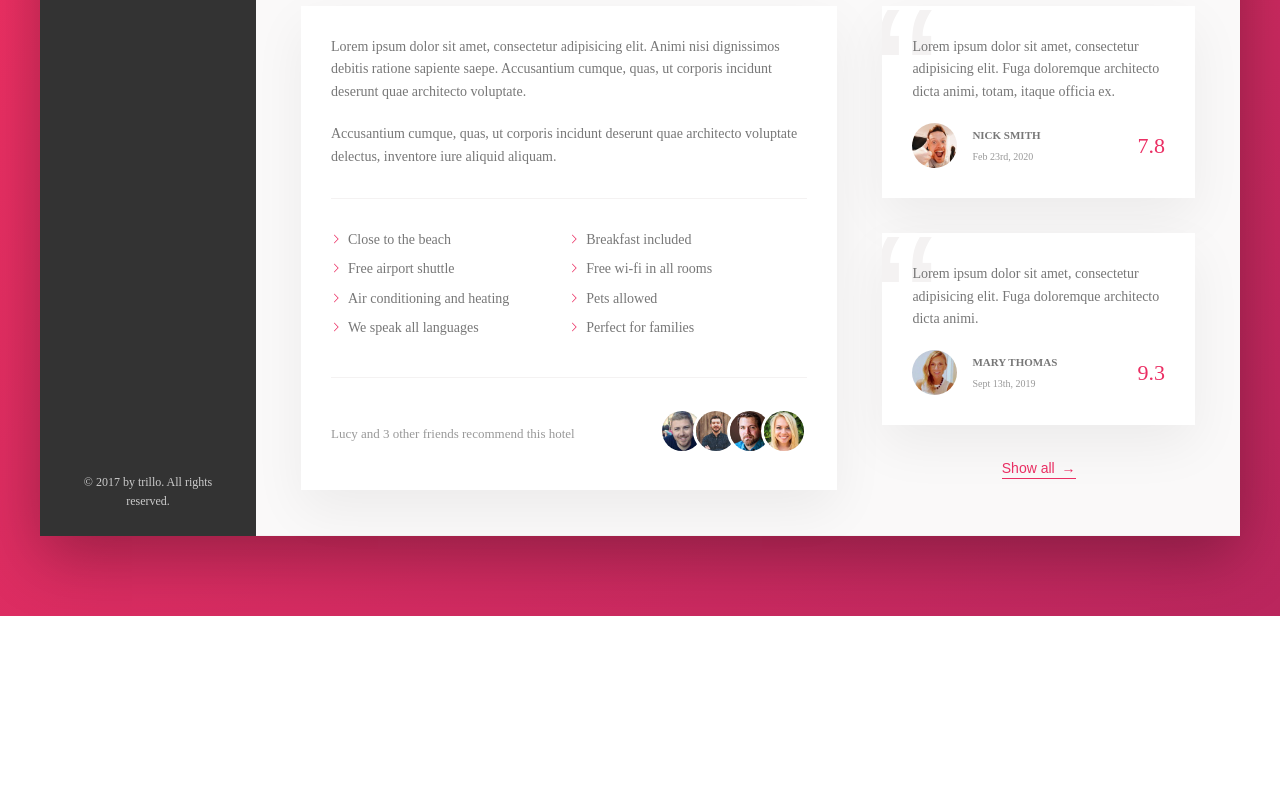
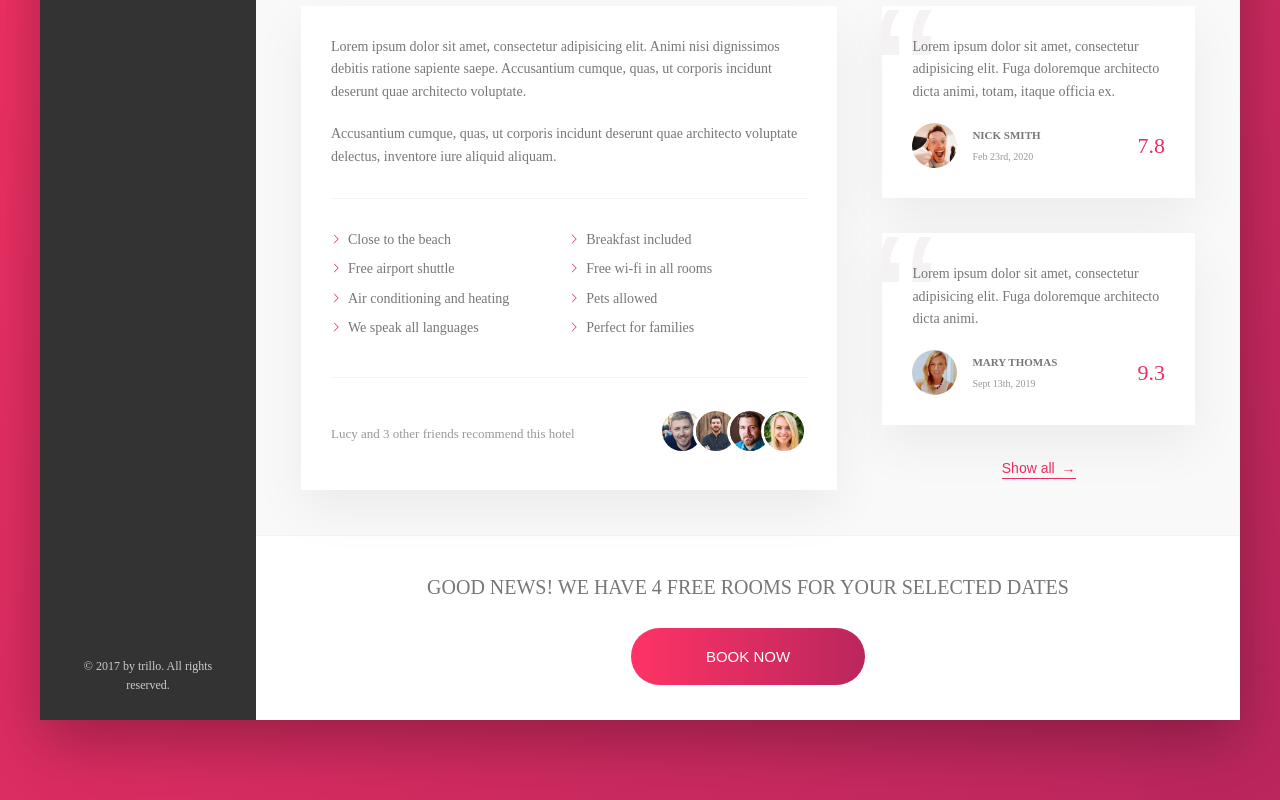
Before and after one commit to BudnikOleksii/CSS_advanced_course, a website: page Trillo/src/index.html in a window 1280 px wide. Shown: the part 645-1445 px from the top of the page. Before the commit the page ends 1261 px from the top, so only its background shows below. Drawn offline with Linux system fonts and the light colour scheme.

Commit message:
added cta section

```diff
--- a/Trillo/src/index.html
+++ b/Trillo/src/index.html
@@ -192,6 +192,16 @@
                             <button class="btn-inline">Show all <span>&rarr;</span></button>
                         </div>
                     </div>
+
+                    <div class="cta">
+                        <h2 class="cta__book-now">
+                            Good news! We have 4 free rooms for your selected dates
+                        </h2>
+                        <button class="btn">
+                            <span class="btn__visible">Book now</span>
+                            <span class="btn__invisible">Only 4 rooms left</span>
+                        </button>
+                    </div>
                 </main>
             </div>
         </div>
--- a/Trillo/src/sass/components/_buttons.scss
+++ b/Trillo/src/sass/components/_buttons.scss
@@ -27,3 +27,51 @@
         animation: pulsate 1s infinite;
     }
 }
+
+.btn {
+    font-size: 1.5rem;
+    font-weight: 300;
+    text-transform: uppercase;
+    border: none;
+    border-radius: 100px;
+    background-image: linear-gradient(to right, var(--color-primary-light), var(--color-primary-dark));
+    color: var(--color-white);
+    position: relative;
+    overflow: hidden;
+    cursor: pointer;
+
+    & > * {
+        display: inline-block;
+        height: 100%;
+        width: 100%;
+        transition: all .2s;
+    }
+
+    &__visible {
+        padding: 2rem 7.5rem;
+    }
+
+    &__invisible {
+        position: absolute;
+        padding: 2rem 0;
+        left: 0;
+        top: -100%;
+    }
+
+    &:hover {
+        background-image: linear-gradient(to left, var(--color-primary-light), var(--color-primary-dark));
+    }
+
+    &:hover &__visible {
+        transform: translateY(100%);
+    }
+
+    &:hover &__invisible {
+        top: 0;
+    }
+
+    &:focus {
+        outline: none;
+        animation: pulsate 1s infinite;
+    }
+}
--- /dev/null
+++ b/Trillo/src/sass/components/_cta.scss
@@ -0,0 +1,11 @@
+.cta {
+    padding: 3.5rem 0;
+    text-align: center;
+
+    &__book-now {
+        font-size: 2rem;
+        font-weight: 300;
+        text-transform: uppercase;
+        margin-bottom: 2.5rem;
+    }
+}
--- a/Trillo/src/sass/main.scss
+++ b/Trillo/src/sass/main.scss
@@ -9,3 +9,4 @@
 @import './components/hotel-view';
 @import './components/details';
 @import './components/reviews';
+@import './components/cta';
```
Also changed, not shown: Trillo/src/css/main.min.css.
